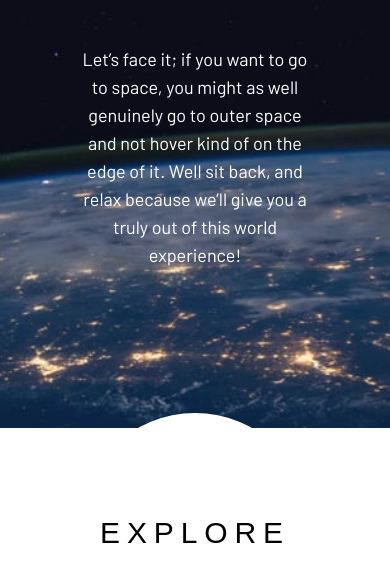
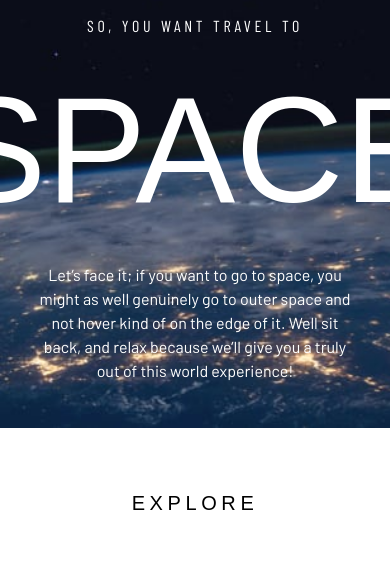
Before and after one commit to nicolsam/space-tourism, a React (Vite) app: page / in a window 390 px wide. Shown: the part 416-998 px from the top of the page. Built offline with nearby package versions, Linux system fonts and the light colour scheme; a web font is replaced by a local one.

Commit message:
style: better responsive design

```diff
--- a/src/pages/Home/index.tsx
+++ b/src/pages/Home/index.tsx
@@ -3,22 +3,22 @@ import * as S from './styles';
 
 const Home = () => {
     return (
-        <div className="h-5/6 xl:pr-52 xl:py-40 relative flex flex-col gap-36 xl:gap-0 xl:flex-row justify-center items-center xl:items-end">
-            <div className="w-3/5 xl:w-2/5 text-white flex flex-col justify-end">
+        <div className="h-full xl:py-40 relative flex flex-col gap-12 md:gap-36 xl:gap-0 xl:flex-row justify-center items-center xl:items-end">
+            <div className="w-4/5 md:w-3/5 xl:w-2/5 text-white flex flex-col justify-end">
                 <h1 className="w-full flex flex-col">
                     <S.Travel className="uppercase xl:text-4xl tracking-widest self-center xl:self-start">so, you want travel to</S.Travel>
                     <S.Space className="uppercase self-center">space</S.Space>
                 </h1>
-                <S.Description className="text-lg xl:text-xl self-center xl:self-start text-center xl:text-left">
+                <S.Description className="text-base md:text-lg xl:text-xl self-center xl:self-start text-center xl:text-left">
                     Let’s face it; if you want to go to space,
                     you might as well genuinely go to outer space and not hover kind of on the edge of it.
                     Well sit back, and relax because we’ll give you a truly out of this world experience!
                 </S.Description>
             </div>
             <div className="w-3/5 flex justify-center items-center xl:justify-end xl:items-end">
-                <S.Explore className="w-60 h-60 xl:w-64 xl:h-64 2xl:w-72 2xl:h-72 rounded-full">
+                <S.Explore className="w-36 h-36 md:w-60 md:h-60 xl:w-64 xl:h-64 2xl:w-72 2xl:h-72 rounded-full">
                     <Link to="/destination/moon" className="w-full h-full bg-white rounded-full cursor-pointer flex justify-center items-center">
-                        <S.ExploreText className="uppercase text-3xl tracking-widest">explore</S.ExploreText>
+                        <S.ExploreText className="uppercase text-xl md:text-3xl tracking-widest">explore</S.ExploreText>
                     </Link>
                 </S.Explore>
             </div>
--- a/src/pages/Home/styles.ts
+++ b/src/pages/Home/styles.ts
@@ -11,6 +11,10 @@ export const Space = styled.span`
 
   @media (max-width: 1280px) {
     font-size: 9.375rem; /* 150px */
+  }
+
+  @media (max-width: 375px) {
+    font-size: 5rem;
   }
 `;
 
```
